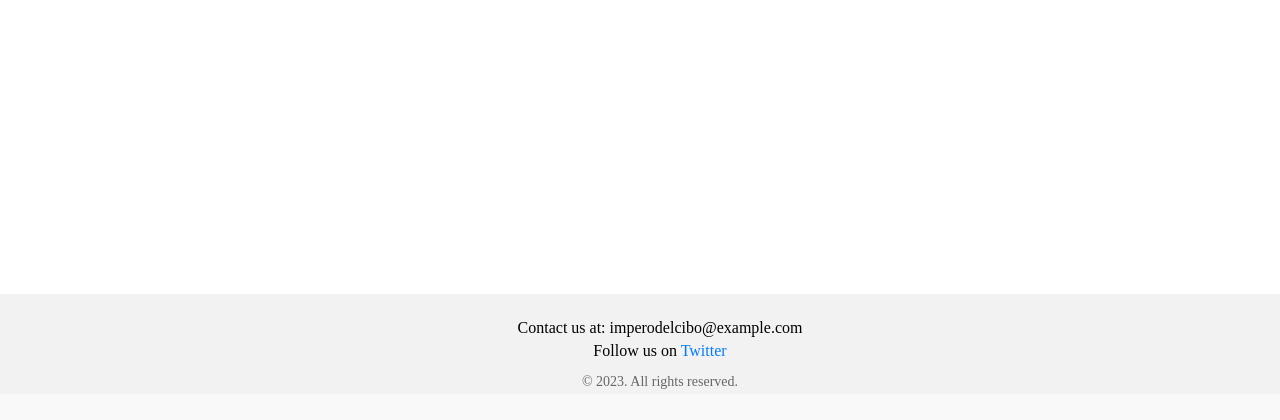
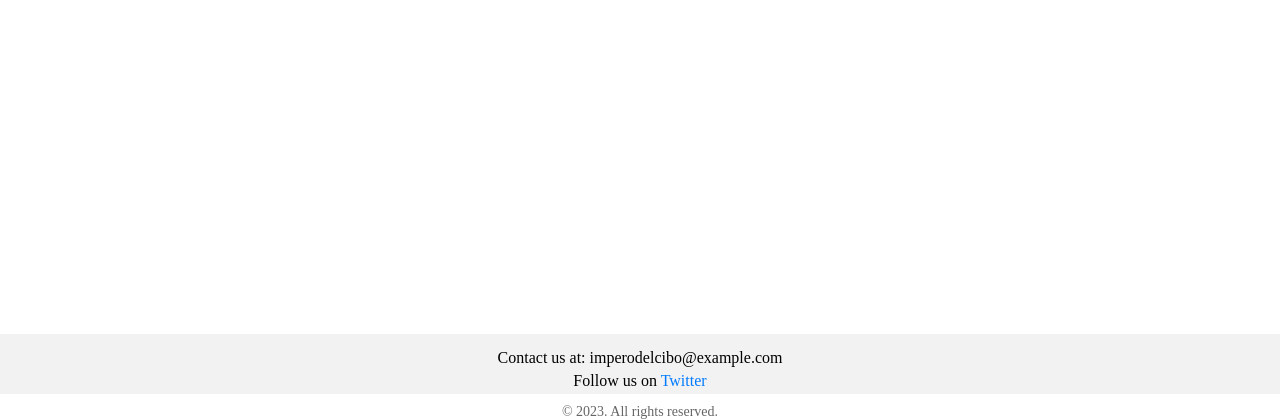
Before and after one commit to IvanCisco/TestGround, a PHP site: page /ProvaConsegnaCopia/frontend/Fattorino.php in a window 1280 px wide. Shown: the part 466-886 px from the top of the page. Before the commit the page ends 855 px from the top, so only its background shows below. Run offline with PHP 8.4, Linux system fonts and the light colour scheme.

Commit message:
Update stile.css

```diff
--- a/ProvaConsegna/applicativo/css/stile.css
+++ b/ProvaConsegna/applicativo/css/stile.css
@@ -30,6 +30,7 @@ body {
 }
 */
 body {
+    padding: 0;
     margin: 0;
     padding-bottom: 60px; /* altezza footer */
     min-height: 100vh;
@@ -140,13 +141,15 @@ a:hover {
 /*FOOTER */
 footer {
     background-color: #f2f2f2;
-    padding: 20px;
+    padding: 10px;
     text-align: center;
+    box-sizing: border-box;
     width: 100%;
     height: 60px; /* altezza footer */
     position: absolute; /* Posizionamento fisso */
     bottom: 0; /* Posizionamento in basso */
     /*flex-shrink: 0;*/
+
 }
 
 /* contenuto footer */
@@ -366,6 +369,8 @@ PERCHè C'è STATA LA MODIFICA DELLA NAVBAR
 .page-content{
     background-color: yellow;
     padding: 20px;
+    width: 100%; /* Imposta la larghezza al 100% */
+    box-sizing: border-box; /* Considera il padding nell'impostazione della larghezza */
 
 }
 
```
